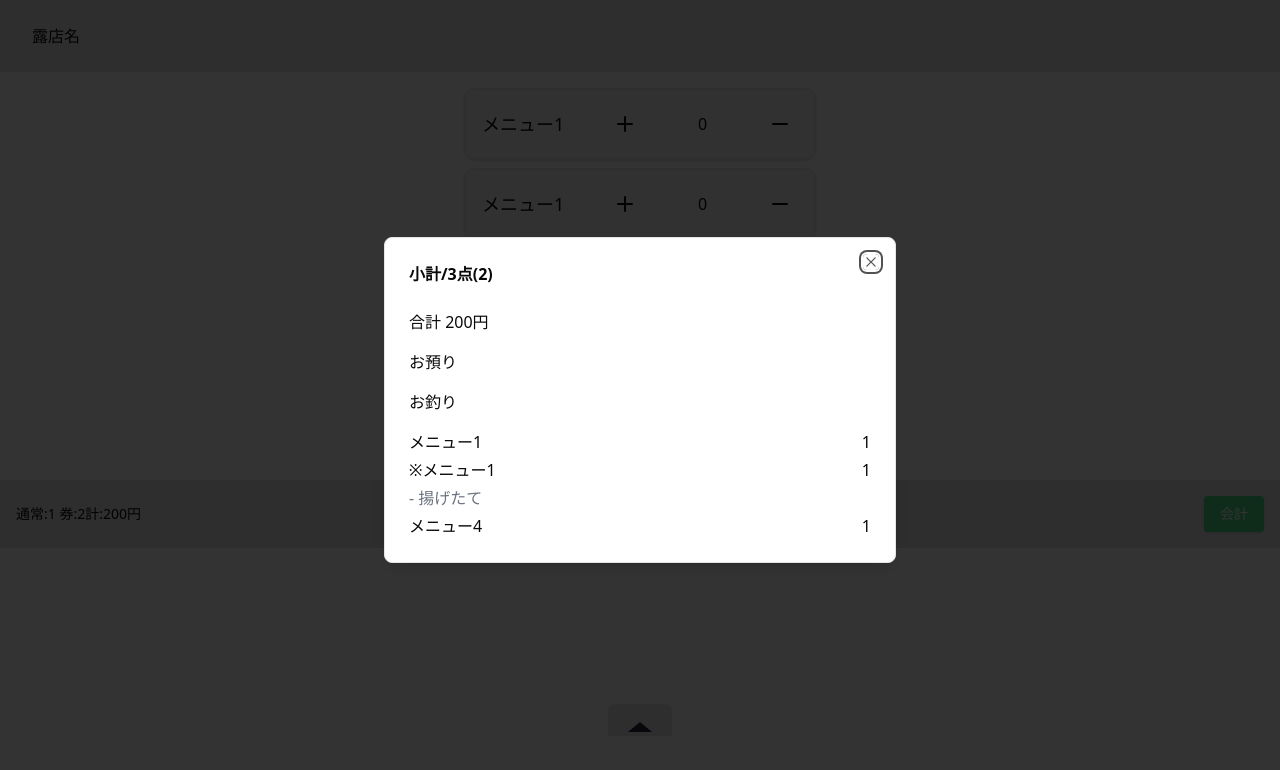
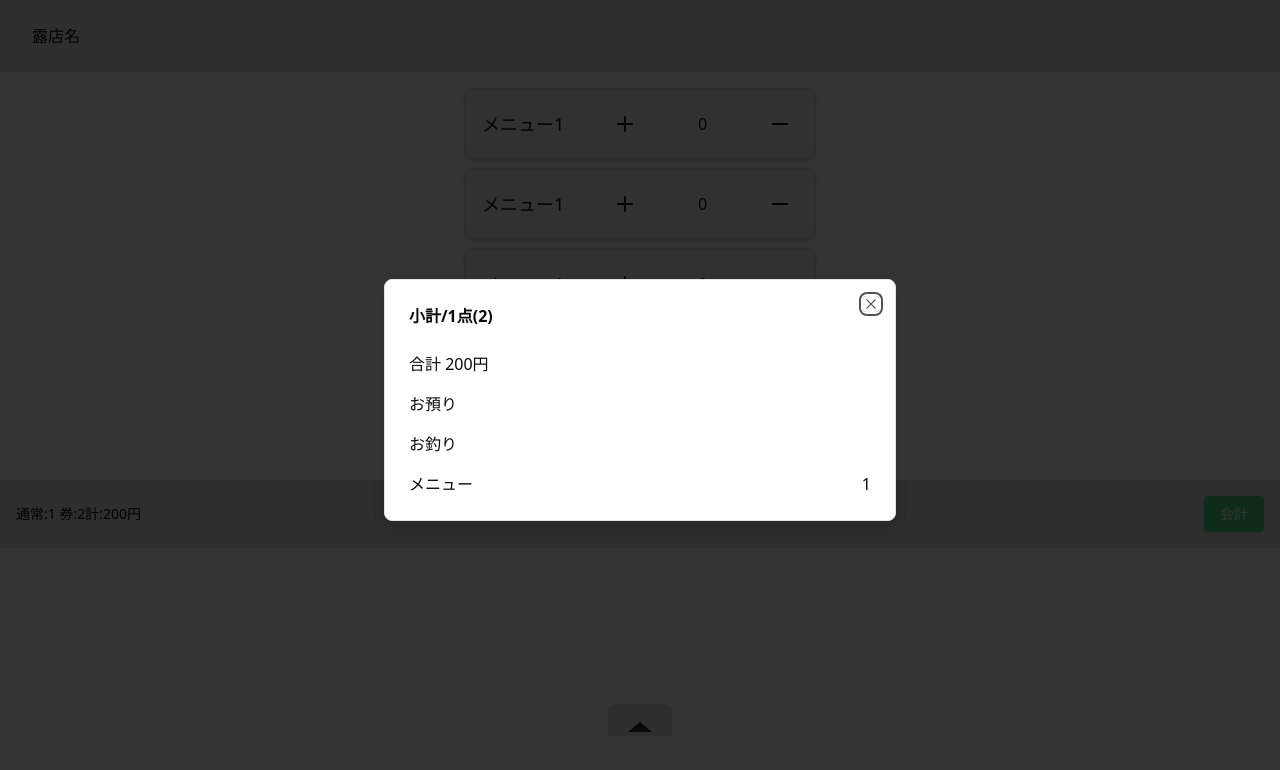
Before and after one commit to hirune05/EasyCreateRotenAppWeb, a Next.js app in the folder frontend/: page /reception in a window 1280 px wide. Shown: the top 770 px of the page. Built offline with nearby package versions, Linux system fonts and the light colour scheme.

Commit message:
fix: "カートの内容を取得して表示するように変更 #60"

```diff
--- a/frontend/app/casher/page.tsx
+++ b/frontend/app/casher/page.tsx
@@ -1,3 +1,4 @@
+import ItemList from '@/components/itemList/itemList'
 import { Button } from '@/components/ui/button'
 import { Input } from '@/components/ui/input'
 import Link from 'next/link'
@@ -25,24 +26,7 @@ export default function Page() {
         </Button>
       </div>
       <div className='bg-gray-100 p-4 rounded-md shadow-md mx-4'>
-        <p className='font-bold mb-2'>小計/3点(2)</p>
-        <ul className='space-y-1'>
-          <li className='flex justify-between'>
-            <span>メニュー1</span>
-            <span>1</span>
-          </li>
-          <li className='flex justify-between'>
-            <span>※メニュー1</span>
-            <span>1</span>
-          </li>
-          <li className='flex justify-between text-gray-500'>
-            <span>- 揚げたて</span>
-          </li>
-          <li className='flex justify-between'>
-            <span>メニュー4</span>
-            <span>1</span>
-          </li>
-        </ul>
+        <ItemList />
       </div>
     </>
   )
--- a/frontend/features/routes/reception/components/CartMenu.tsx
+++ b/frontend/features/routes/reception/components/CartMenu.tsx
@@ -1,16 +1,20 @@
 import { Input } from '@/components/ui/input'
 import CrossButton from '@/features/common/button/components/CrossButton'
+import ItemType from '@/types/item'
 
-function CartMenu() {
+type CartMenuProps = {
+  item: ItemType
+}
+
+function CartMenu({ item }: CartMenuProps) {
   return (
     <div className='space-y-2 flex-col'>
       <div className='flex justify-between items-center border rounded-md bg-gray-100'>
-        <span className='text-lg text-black'>メニュー 1</span>
-        <span className='px-3 py-1 text-black'>(2)</span>
+        <span className='text-lg text-black'>{item.itemName}</span>
         <CrossButton />
       </div>
       <div>
-        <Input type='text' placeholder='備考' />
+        <Input type='text' value={item.itemDescription} placeholder='備考' />
       </div>
     </div>
   )
--- a/frontend/features/routes/reception/components/ReceptionFooter.tsx
+++ b/frontend/features/routes/reception/components/ReceptionFooter.tsx
@@ -1,17 +1,25 @@
+'use client'
 import React from 'react'
 import { FooterDrawerComponent } from '@/components/footer-drawer'
 import CartMenu from './CartMenu'
 import Footer from './Footer'
+import { useAtom } from 'jotai'
+import itemAtom from '@/utils/globalState'
 
 function ReceptionFooter() {
+  const [Items, isSetItems] = useAtom(itemAtom)
+
   return (
     <div className='flex flex-col min-h-screen'>
       <div className='flex-grow'>
         <FooterDrawerComponent>
           <div className='p-4 max-w-sm mx-auto overflow-scroll'>
-            <CartMenu />
-            <CartMenu />
-            <CartMenu />
+            {Items &&
+              Items.map(item => (
+                <>
+                  <CartMenu item={item} />
+                </>
+              ))}
           </div>
         </FooterDrawerComponent>
       </div>
--- a/frontend/features/routes/reception/components/orderDetailmodal.tsx
+++ b/frontend/features/routes/reception/components/orderDetailmodal.tsx
@@ -1,19 +1,32 @@
 'use client'
 import { useState } from 'react'
 import { Dialog, DialogContent } from '../../../../components/ui/dialog'
+import { useAtom } from 'jotai'
+import itemAtom from '@/utils/globalState'
 
 export default function OrderDetailModal() {
   const [isOpen, setIsOpen] = useState(true)
+  const [items] = useAtom(itemAtom)
 
   return (
     <Dialog open={isOpen} onOpenChange={setIsOpen}>
       <DialogContent>
-        <p className='font-bold mb-2'>小計/3点(2)</p>
+        <p className='font-bold mb-2'>小計/{items.length}点(2)</p>
         <p>合計 200円</p>
         <p>お預り</p>
         <p>お釣り</p>
         <ul className='space-y-1'>
-          <li className='flex justify-between'>
+          {items &&
+            items.map((item, index) => (
+              <li key={index}>
+                <div className='flex justify-between'>
+                  <span>{item.itemName}</span>
+                  <span>1</span>
+                </div>
+                <p>{item.itemDescription}</p>
+              </li>
+            ))}
+          {/* <li className='flex justify-between'>
             <span>メニュー1</span>
             <span>1</span>
           </li>
@@ -27,7 +40,7 @@ export default function OrderDetailModal() {
           <li className='flex justify-between'>
             <span>メニュー4</span>
             <span>1</span>
-          </li>
+          </li> */}
         </ul>
       </DialogContent>
     </Dialog>
```
